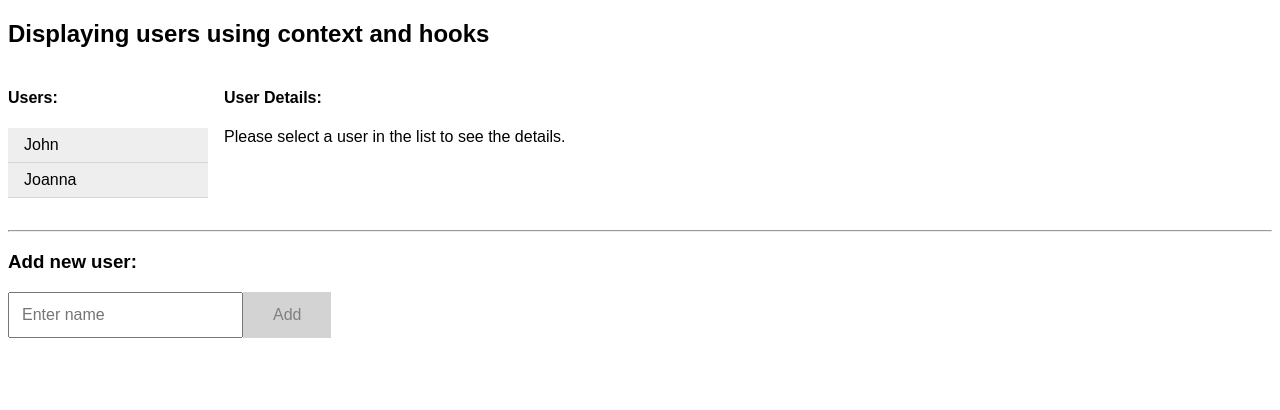
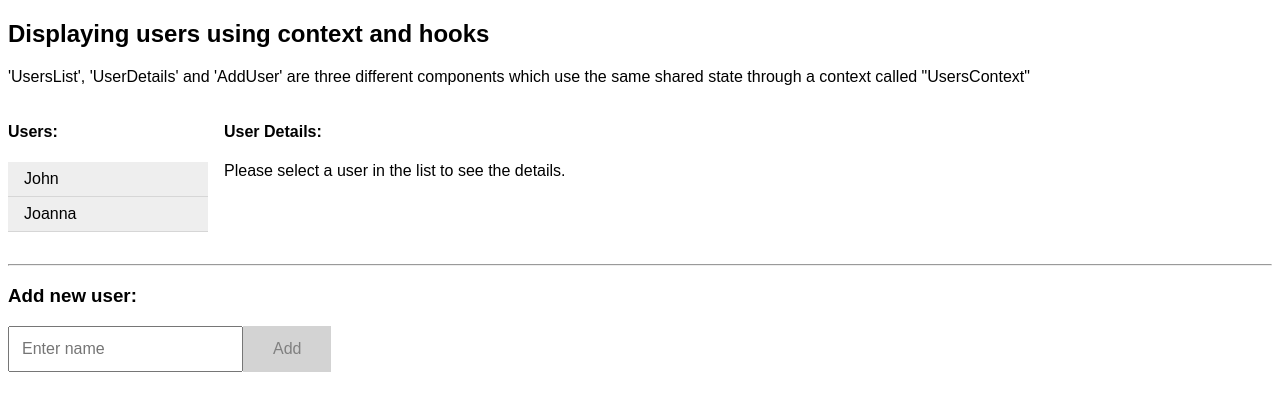
Before and after one commit to sambhav-gore/react-context-with-hook-example, a React (Create React App) app: page / in a window 1280 px wide. Shown: the top 410 px of the page. Built offline with nearby package versions, Linux system fonts and the light colour scheme.

Commit message:
Add description

```diff
--- a/src/App.js
+++ b/src/App.js
@@ -10,6 +10,11 @@ const App = () => {
     <div className="app">
       <UsersContextProvider users={users}>
         <h2>Displaying users using context and hooks</h2>
+        <p>
+          'UsersList', 'UserDetails' and 'AddUser' are three different
+          components which use the same shared state through a context called
+          "UsersContext"
+        </p>
         <div className="users-container">
           <UsersList />
           <UserDeails />
--- a/src/context/UsersContext.js
+++ b/src/context/UsersContext.js
@@ -16,7 +16,7 @@ export const Provider = props => {
   const [selectedUser, setSelectedUser] = useState(initialSelectedUsers);
 
   const addNewUser = userName => {
-    let newUser = { id: new Date().getTime().toString(), name: userName };
+    const newUser = { id: new Date().getTime().toString(), name: userName };
     setUsers(users.concat([newUser]));
   };
 
```
